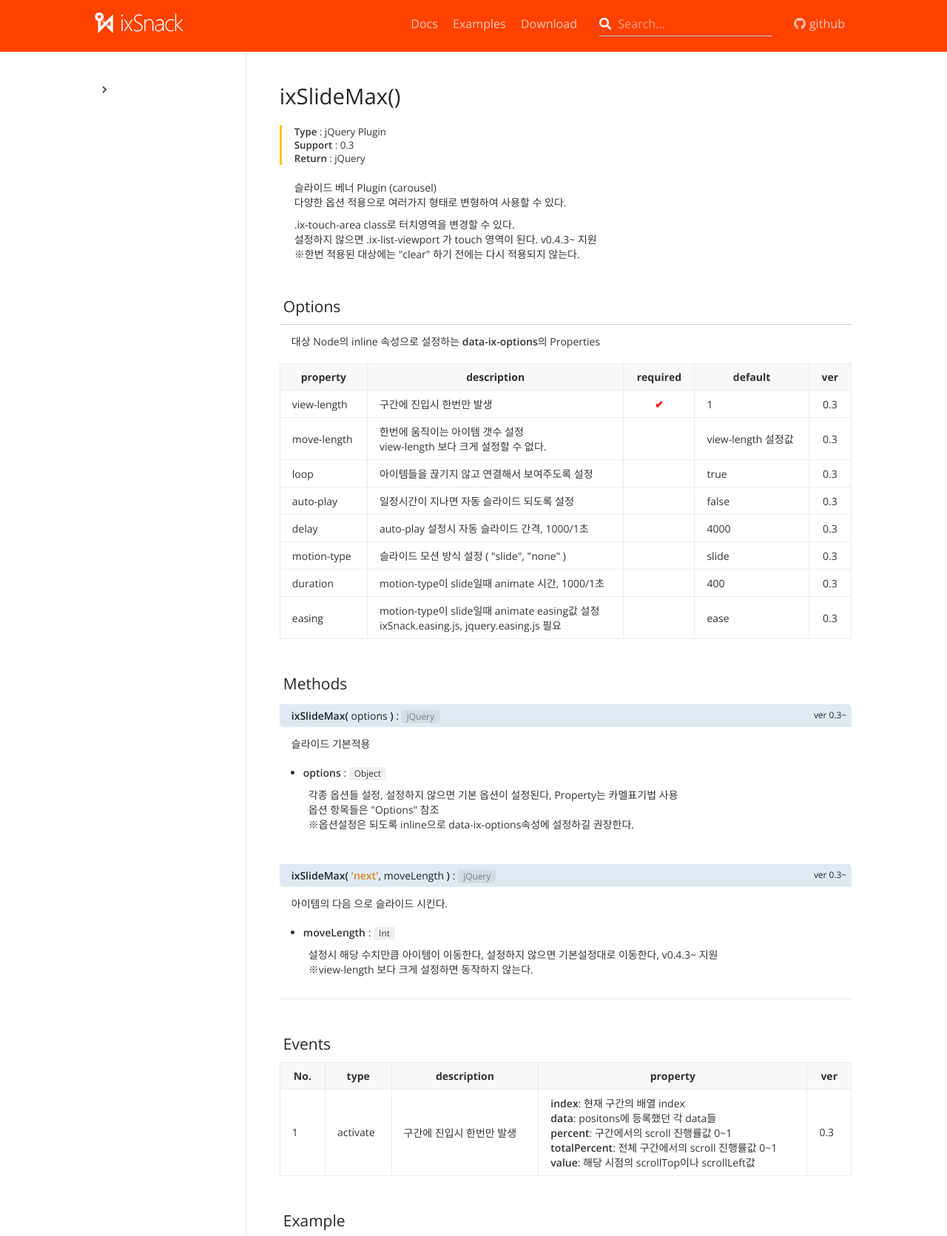
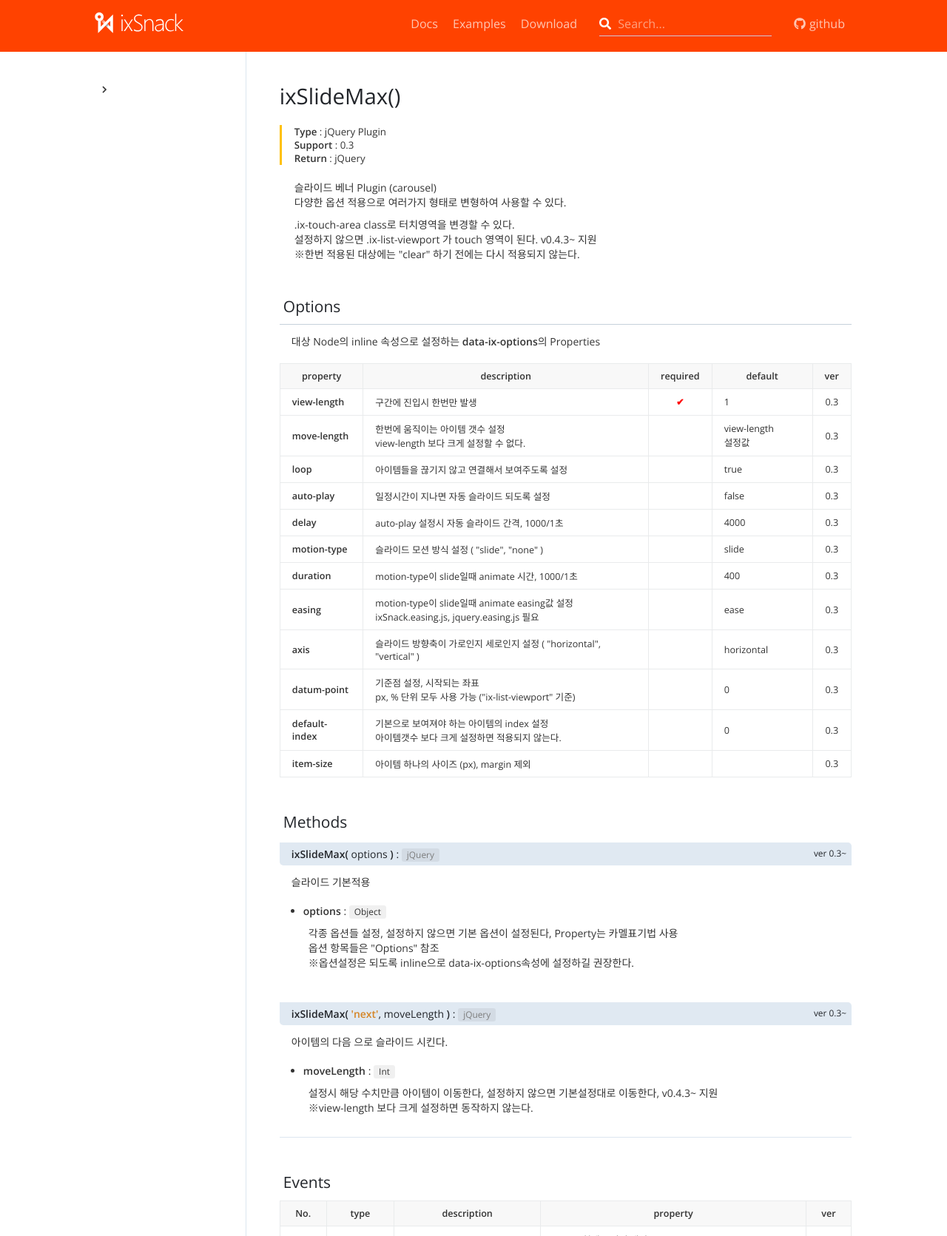
Before and after one commit to ixsnack/ixsnack, a Jekyll site: the page built from _docs/ixSlideMax.md, in a window 1280 px wide, cut to the strip 0-1671 px from the top of the page. Shown: the whole strip at 74% size. Built offline with Jekyll 4.4.1, drawn with Linux system fonts in a browser that asks for light colours; nearby versions of some CDN libraries.

Commit message:
ixSlideMax docs update

```diff
--- a/_data/ixSlideMax.yml
+++ b/_data/ixSlideMax.yml
@@ -59,6 +59,28 @@ options:
     required: false
     default: ease
     ver: 0.3
+  - prop: axis
+    desc: 슬라이드 방향축이 가로인지 세로인지 설정 ( "horizontal", "vertical" )
+    required: false
+    default: horizontal
+    ver: 0.3
+  - prop: datum-point
+    desc: 기준점 설정, 시작되는 좌표<br>
+          px, % 단위 모두 사용 가능 ("ix-list-viewport" 기준)
+    required: false
+    default: 0
+    ver: 0.3
+  - prop: default-index
+    desc: 기본으로 보여져야 하는 아이템의 index 설정<br>
+          아이템갯수 보다 크게 설정하면 적용되지 않는다.
+    required: false
+    default: 0
+    ver: 0.3
+  - prop: item-size
+    desc: 아이템 하나의 사이즈 (px), margin 제외
+    required: false
+    #default:
+    ver: 0.3
 
 ## Methods
 methods:
--- a/_includes/docs-contents.html
+++ b/_includes/docs-contents.html
@@ -38,7 +38,7 @@
 		<tbody>
 		{% for option in data.options %}
 		<tr>
-			<td>{{ option.prop }}</td>
+			<td class="accent">{{ option.prop }}</td>
 			<td>{{ option.desc }}</td>
 			<td class="center required">{% if option.required %}✔{% endif %}</td>
 			<td>{{ option.default }}</td>
--- a/_sass/docs-contents-area.scss
+++ b/_sass/docs-contents-area.scss
@@ -152,13 +152,14 @@
     word-break: normal;
     word-break: keep-all; // For Firefox to horizontally scroll wider tables.
     -webkit-overflow-scrolling: touch;
+    font-size: 0.9em;
 
     thead tr {
       background: $table-head-color
     }
 
     th {
-      font-weight: bold;
+      font-weight: 600;
     }
 
     th,
```
